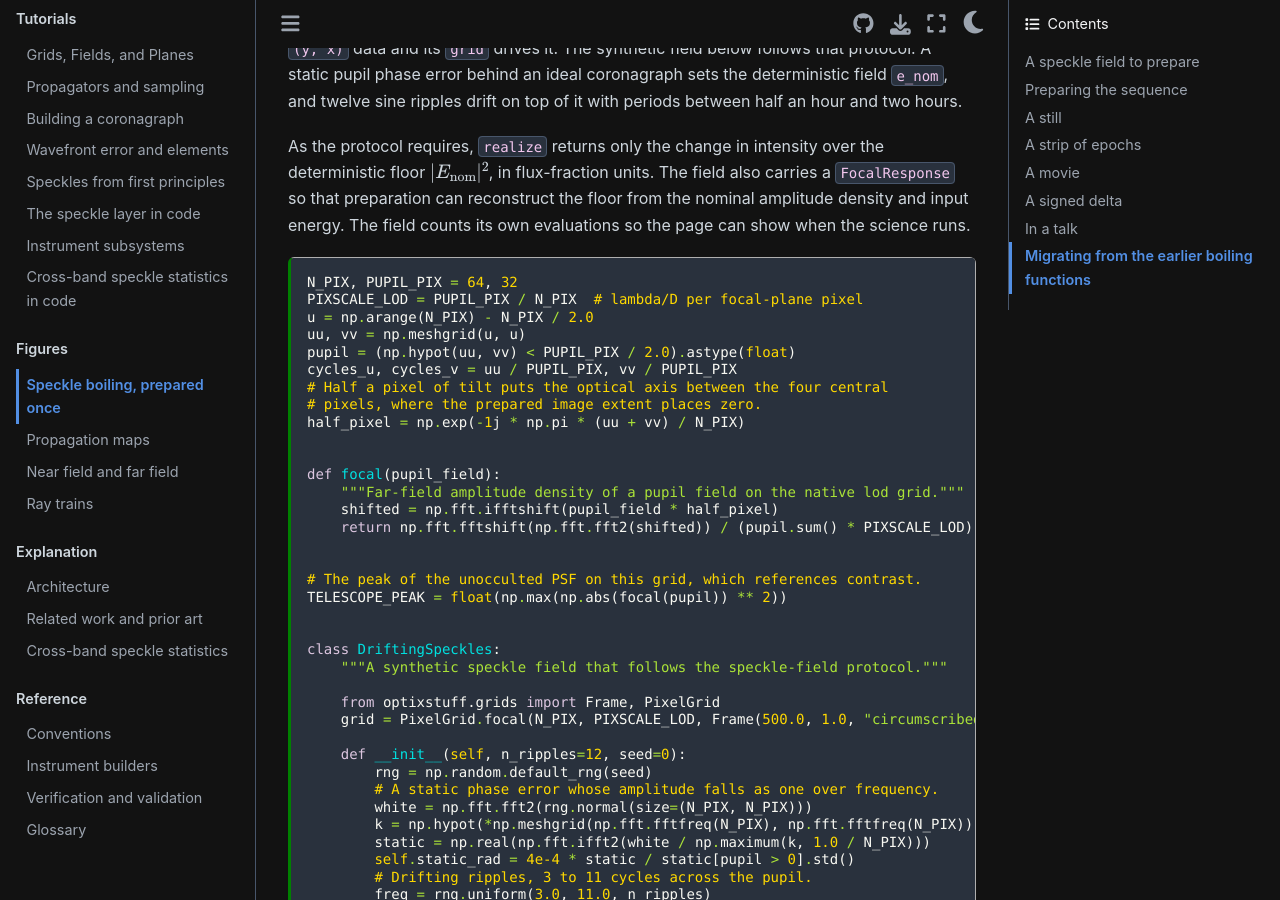
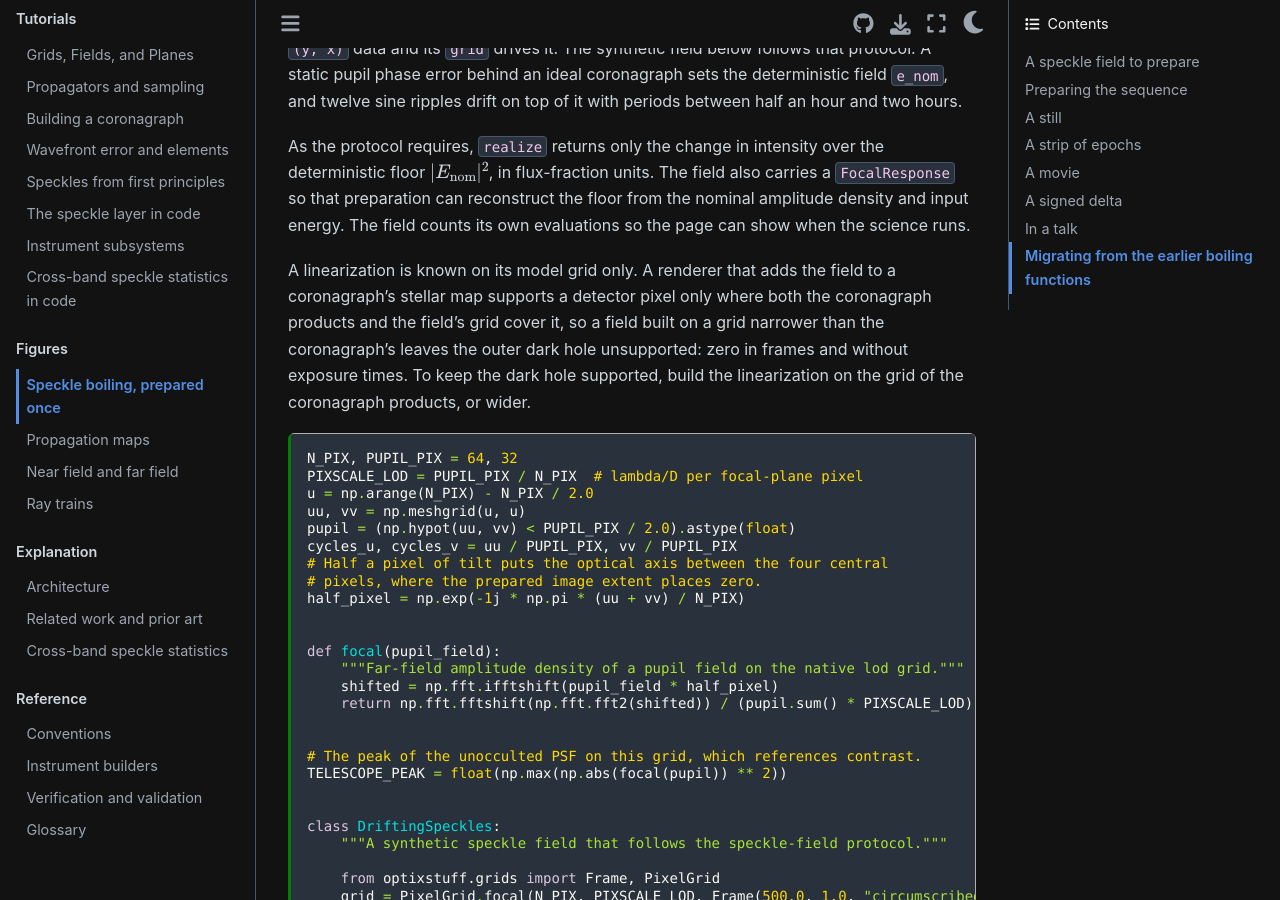
Before and after one commit to CoreySpohn/physicaloptix, a Sphinx documentation site: the page built from docs/prepared-speckles.md, in a window 1280 px wide and 900 px high, scrolled down 1049 px. Built offline with Sphinx 7.4.7 and the Sphinx Book theme 1.1.4, drawn with Linux system fonts in a browser that asks for light colours; pages that are not in the unit, such as notebooks, are missing from menus.

Commit message:
test(speckle): pin the data mask contract over the analytic speckle fields and document the grid a linearization needs

````diff
--- a/docs/prepared-speckles.md
+++ b/docs/prepared-speckles.md
@@ -68,6 +68,13 @@ the deterministic floor $|E_\mathrm{nom}|^2$, in flux-fraction units. The
 field also carries a `FocalResponse` so that preparation can reconstruct
 the floor from the nominal amplitude density and input energy. The field counts its own evaluations so the
 page can show when the science runs.
+
+A linearization is known on its model grid only. A renderer that adds the
+field to a coronagraph's stellar map supports a detector pixel only where both
+the coronagraph products and the field's grid cover it, so a field built on a
+grid narrower than the coronagraph's leaves the outer dark hole unsupported:
+zero in frames and without exposure times. To keep the dark hole supported,
+build the linearization on the grid of the coronagraph products, or wider.
 
 ```{code-cell} python
 N_PIX, PUPIL_PIX = 64, 32
````
Also changed, not shown: 1 other file.
